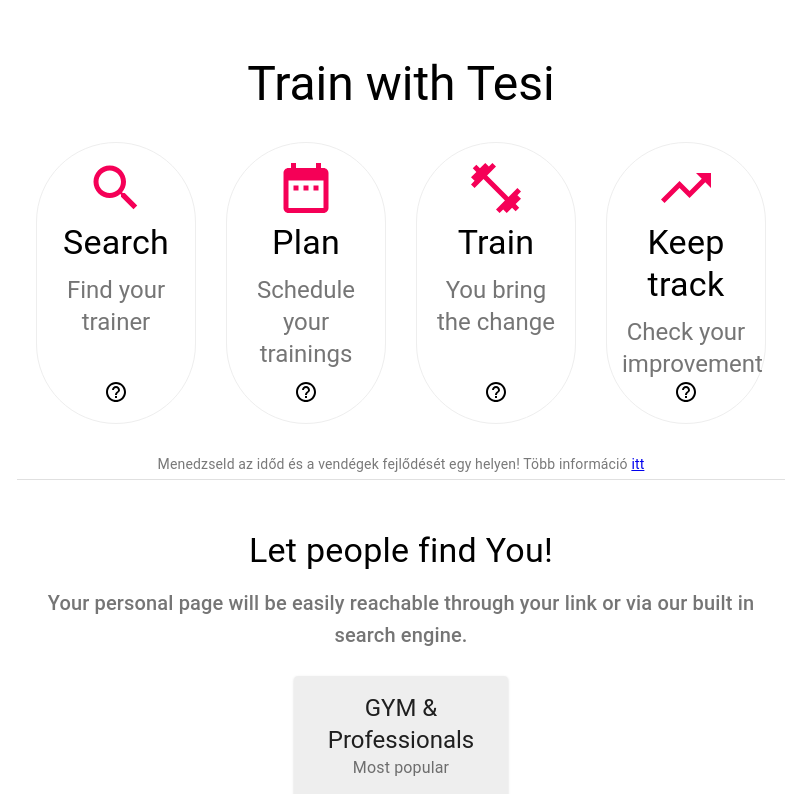
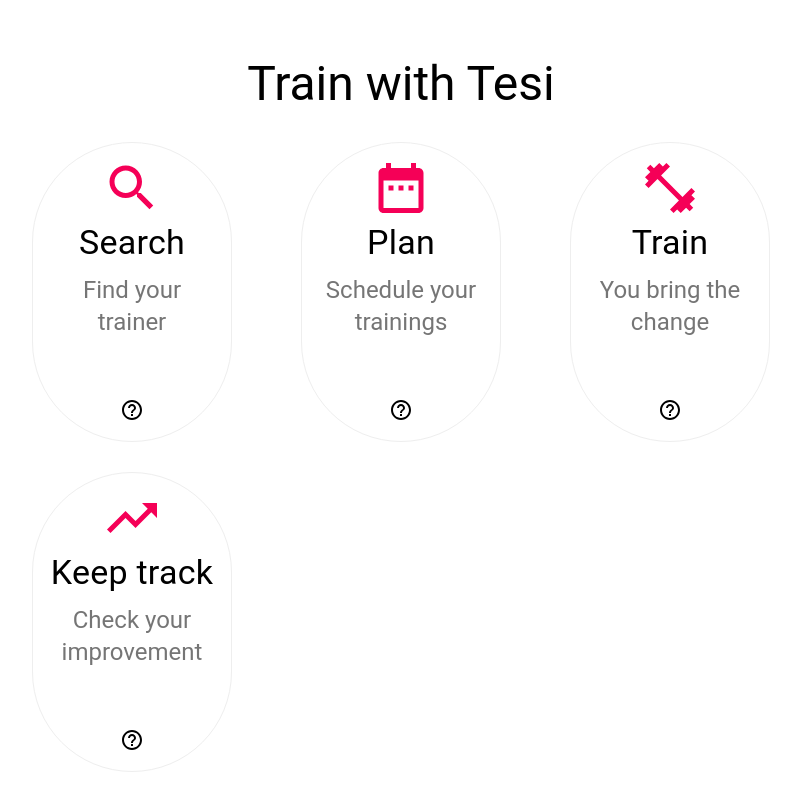
Before and after one commit to ddemeter56/react-tesi-front, a React (Create React App) app: page / in a window 1280 px wide. Shown: the part 620-1414 px from the top of the page, without its empty margins (239-1040 px from the left). Built offline with nearby package versions, Linux system fonts and the light colour scheme.

Commit message:
pt ready cards + few fixes

```diff
--- a/src/components/FlowSection.js
+++ b/src/components/FlowSection.js
@@ -11,12 +11,12 @@ import Grid from '@material-ui/core/Grid';
 
 const useStyles = makeStyles((theme) => ({
   card: {
-    height: 250,
+    height: 300,
     borderRadius: 100,
     padding: 15,
     margin: 15,
     border: "1px solid #eeeeee",
-
+    minWidth: 200,
     display: "flex",
     justifyContent: "flex-start",
     alignContent: "center",
@@ -62,13 +62,13 @@ const FlowSection = () => {
       <div className={classes.flowSectionText}>
         <Typography  variant="h3">Train with Tesi</Typography>
       </div>
-      <Grid container justify="center"
-        alignContent="space-evenly"
+      <Grid container justify="space-between"
+        alignContent="space-around"
         alignItems="center"
-        flexDirection="row" style={{textAlign: "center", width: "100%"}}>
+        style={{textAlign: "center", width: "100%"}}>
         {cardContent.map((item, i) => {
           return (
-            <Grid xl={2} lg={2} md={4} sm={6} xs={12}  className={classes.card}>
+            <Grid item xl={2} lg={2} md={4} sm={6} xs={12} className={classes.card} key={i}>
               <div className={classes.cardIcon}>
                 {item.icon}
               </div>
--- a/src/components/GymEntityPage.js
+++ b/src/components/GymEntityPage.js
@@ -144,7 +144,7 @@ const GymEntityPage = ({ data }) => {
       <Divider />
 
       <Grid container direction="row" justify="flex-start" alignItems="flex-start" style={{ padding: 20}}>
-        <Grid item xl={12}>
+        <Grid item xl={12} lg={12} md={12} sm={12} xs={12}>
           <Typography variant="h5" style={{ textAlign: "center", paddingBottom: 15 }}>Pricing &#38; Facilities</Typography>
         </Grid>
         <Grid item xl={6} lg={6} md={12} sm={12} xs={12} style={{ height: 450 }}>
--- a/src/components/HomeSearchBar.js
+++ b/src/components/HomeSearchBar.js
@@ -68,7 +68,7 @@ const HomeSearchBar = () => {
           </IconButton>
         </Tooltip>
       </Grid>
-      <Typography style={{ paddingTop: 15, textAlign: "center", color: "#797979" }}variant="body2" display="block" gutterBottom>
+      <Typography style={{ paddingTop: 15, textAlign: "center", color: "#797979" }} variant="body2" display="block" gutterBottom>
         Keresd az egyes specializációk és létesítmények leírását <a href="asd">itt</a>
       </Typography>
 
--- a/src/components/Result.js
+++ b/src/components/Result.js
@@ -109,15 +109,21 @@ const Result = ({ type }) => {
         justify="space-evenly"
         style={{ textAlign: "center" }} >
         {
+          type === 'gym' &&
           data.gyms.map((item, index) => {
             return(
               <Grid item key={index}>
-                {type === 'gym'
-                  ?
-                  <ResultGymCard props={item}/>
-                  :
-                  <ResultGymCard props={item}  />
-                }
+                <ResultGymCard props={item}/>
+              </Grid>
+            )
+          })
+        }
+        {
+          type === 'pt' &&
+          data.pts.map((item, index) => {
+            return(
+              <Grid item key={index}>
+                <ResultGymCard props={item}/>
               </Grid>
             )
           })
```
